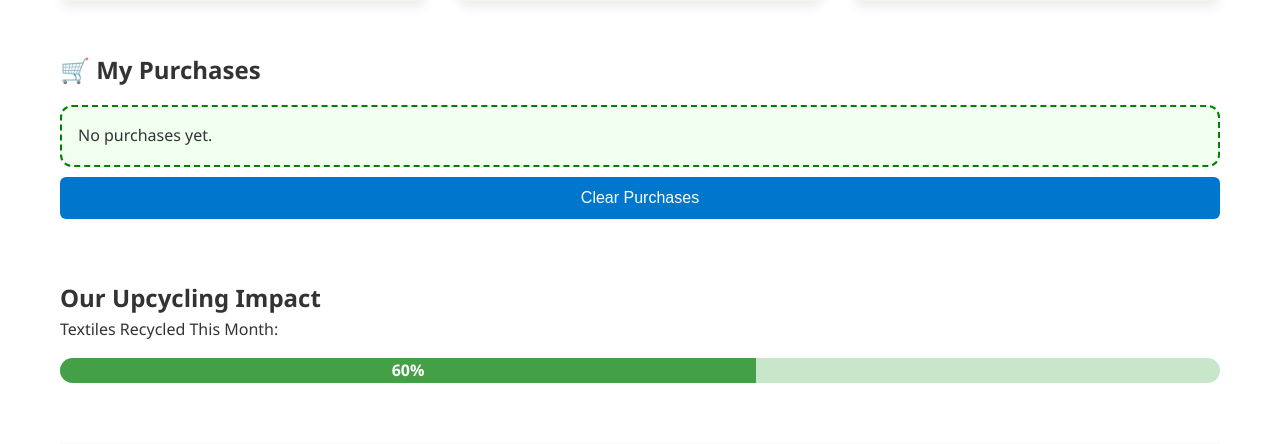
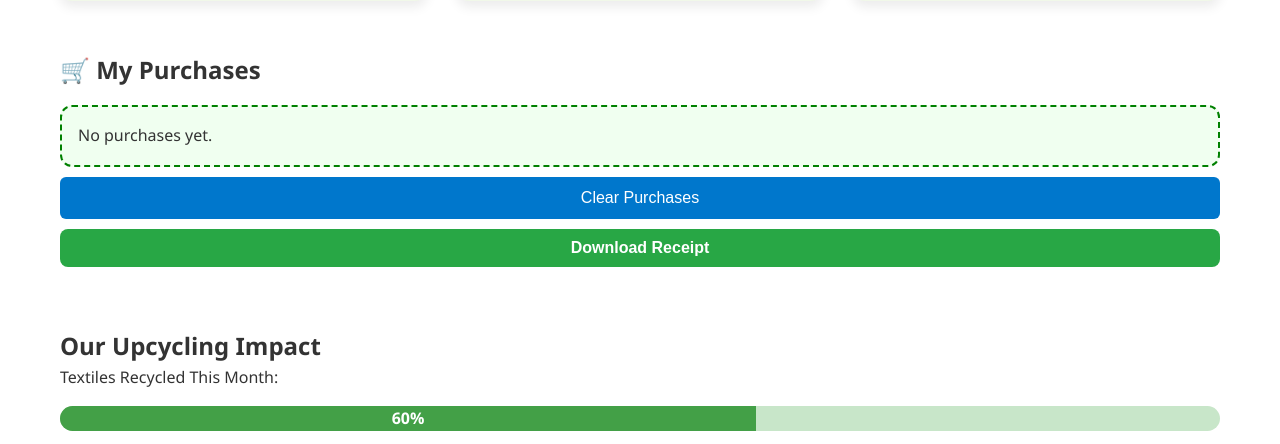
Before and after one commit to taragon/PoaFabric, a Django app: page /upcycler/ in a window 1280 px wide. Shown: the part 1588-2032 px from the top of the page. Run offline with Django 4.2, Linux system fonts and the light colour scheme; a user stored in the database is signed in.

Commit message:
adding a downloadable receipt to upcycler dashboard

```diff
--- a/user/static/user/styles.css
+++ b/user/static/user/styles.css
@@ -568,3 +568,21 @@ iframe {
     background: #e6ffe6;
     border-radius: 8px;
 }
+
+/* download receipt button*/
+
+.download-btn {
+    margin-top: 10px;
+    padding: 10px 15px;
+    background-color: #28a745;
+    color: white;
+    border: none;
+    border-radius: 8px;
+    cursor: pointer;
+    font-weight: bold;
+    transition: background-color 0.3s ease;
+}
+
+.download-btn:hover {
+    background-color: #218838;
+}
--- a/user/templates/user/upcycler.html
+++ b/user/templates/user/upcycler.html
@@ -173,6 +173,7 @@
         <p>No purchases yet.</p>
     </div>
     <button id="clearPurchasesBtn" class="clear-btn">Clear Purchases</button>
+    <button id="downloadReceiptBtn" class="download-btn">Download Receipt</button>
 </section>
 
 
@@ -373,6 +374,31 @@
         }
     });
 
+    // Download receipt logic
+const downloadBtn = document.getElementById("downloadReceiptBtn");
+downloadBtn.addEventListener("click", () => {
+    const purchases = JSON.parse(localStorage.getItem("purchases") || "[]");
+
+    if (purchases.length === 0) {
+        alert("🛑 No purchases to download.");
+        return;
+    }
+
+    let receipt = `🧾 PoaFabric Receipt\nDate: ${new Date().toLocaleString()}\n\n`;
+    purchases.forEach((item, index) => {
+        receipt += `${index + 1}. ${item.name} - ${item.description}\n`;
+    });
+
+    const blob = new Blob([receipt], { type: "text/plain" });
+    const url = URL.createObjectURL(blob);
+
+    const a = document.createElement("a");
+    a.href = url;
+    a.download = "poafabric_receipt.txt";
+    a.click();
+    URL.revokeObjectURL(url);
+});
+
 
     </script>
 
```
Also changed, not shown: db.sqlite3. Lines whose indentation alone changed are shown as unchanged.
